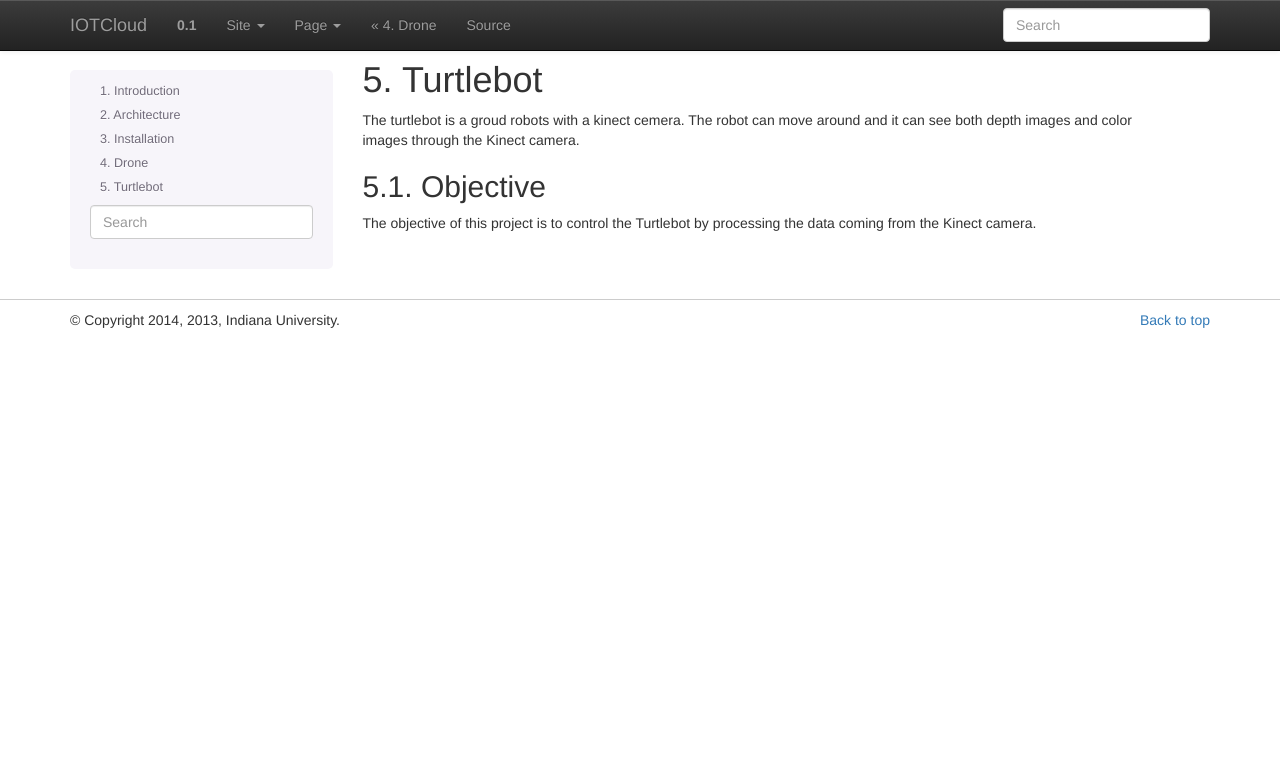
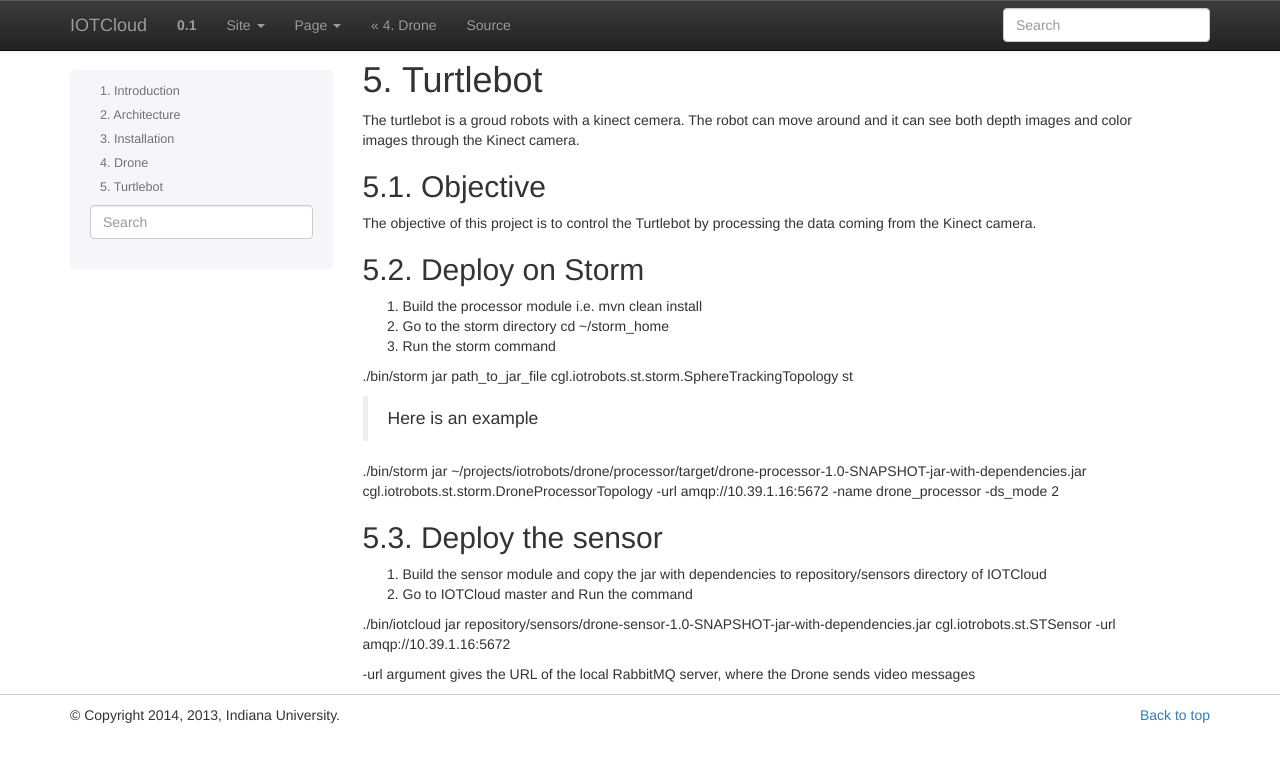
Before and after one commit to iotcloud/iotcloud-docs, a Sphinx documentation site: the page built from source/turtlebot.rst, in a window 1280 px wide. Shown: the top 762 px of the page. Built offline with Sphinx 7.4.7, drawn with Linux system fonts in a browser that asks for light colours.

Commit message:
Update turtlebot.rst

```diff
--- a/source/turtlebot.rst
+++ b/source/turtlebot.rst
@@ -7,3 +7,28 @@ Objective
 ---------
 
 The objective of this project is to control the Turtlebot by processing the data coming from the Kinect camera.
+
+Deploy on Storm
+---------------
+
+1. Build the processor module i.e.
+   mvn clean install
+2. Go to the storm directory
+   cd ~/storm_home
+3. Run the storm command
+
+./bin/storm jar path_to_jar_file cgl.iotrobots.st.storm.SphereTrackingTopology st
+
+ Here is an example
+
+./bin/storm jar ~/projects/iotrobots/drone/processor/target/drone-processor-1.0-SNAPSHOT-jar-with-dependencies.jar cgl.iotrobots.st.storm.DroneProcessorTopology -url amqp://10.39.1.16:5672 -name drone_processor -ds_mode 2
+
+Deploy the sensor
+-----------------
+
+1. Build the sensor module and copy the jar with dependencies to repository/sensors directory of IOTCloud
+2. Go to IOTCloud master and Run the command
+
+./bin/iotcloud jar repository/sensors/drone-sensor-1.0-SNAPSHOT-jar-with-dependencies.jar cgl.iotrobots.st.STSensor -url amqp://10.39.1.16:5672
+
+-url argument gives the URL of the local RabbitMQ server, where the Drone sends video messages
```
